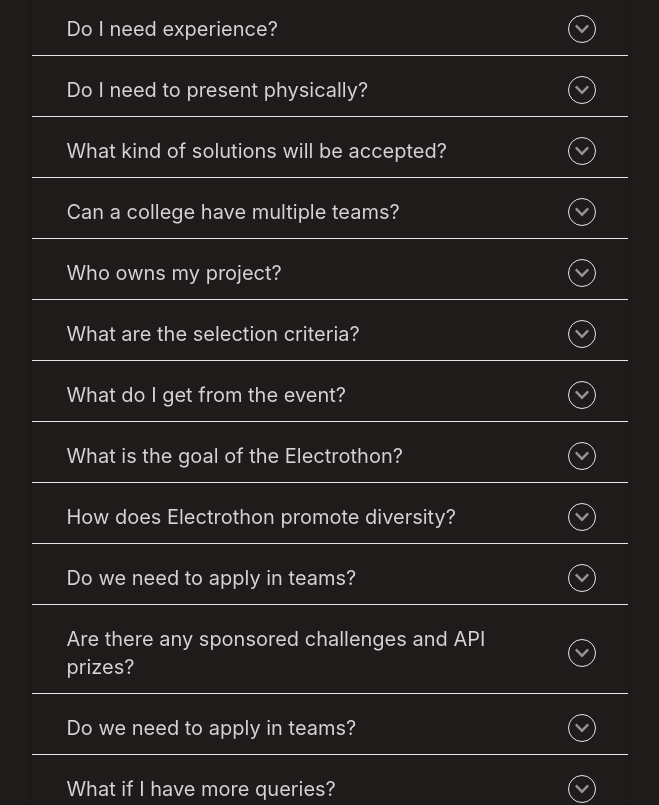
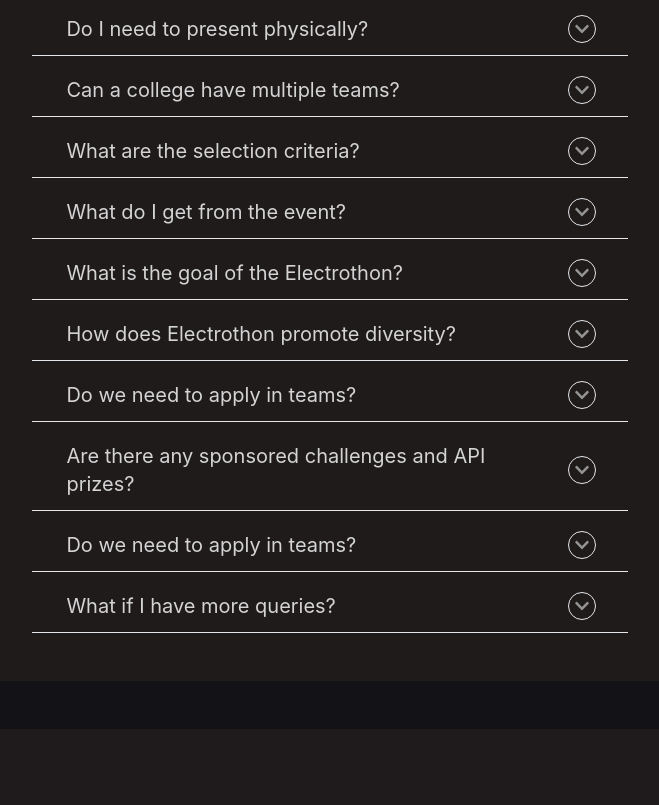
Before and after one commit to spec-nith/Electrothon, a React (Create React App) app: page / in a window 1280 px wide. Shown: the part 5220-6025 px from the top of the page, without its empty margins (310-969 px from the left). Built offline with nearby package versions, Linux system fonts and the light colour scheme.

Commit message:
Improved view

```diff
--- a/src/colors.css
+++ b/src/colors.css
@@ -5,7 +5,7 @@ body {
 .container-theme {
   border-radius: 10px;
   background-color: rgba(34, 30, 30, 0.83);
-  @apply md:my-12 md:p-12;
+  @apply my-4 py-8 md:my-12 md:p-12;
 
 }
 
--- a/src/components/FAQs/faq.js
+++ b/src/components/FAQs/faq.js
@@ -55,7 +55,7 @@ export default function faq() {
         Commonly Asked Questions
       </h1>
       <div className="lg:w-3/5 mx-auto">
-        <div className="shadow row faqs-tabs">
+        <div className="row faqs-tabs">
           {FaqArray.map((props) => {
             return <FaqTab props={props} key={props.title + Math.random()} />;
           })}
--- a/src/components/FAQs/faq_master.json
+++ b/src/components/FAQs/faq_master.json
@@ -1,8 +1,4 @@
 [
-  {
-    "title": "What is Electrothon?",
-    "content": "Electrothon is a national level hackathon where you come with an idea and leave with a community. It is a platform to develop cool projects and showcase them to internationally acclaimed Tech-Speakers and Judges. Above all, you leave with quirky T-Shirts and coolest stickers :)"
-  },
   {
     "title": "Do I need to have some specific qualifications to be a participant for the Electrothon?",
     "content": "Yes, you must be a student from any designated University/College."
@@ -16,16 +12,8 @@
     "content": "No, the complete hackathon is virtual, join our discord channel to stay updated."
   },
   {
-    "title": "What kind of solutions will be accepted?",
-    "content": "You can propose solutions based on the themes mentioned in the project category. Technology does not matter."
-  },
-  {
     "title": "Can a college have multiple teams?",
     "content": "Yes, there is no restriction here. We also welcome inter-college teams."
-  },
-  {
-    "title": "Who owns my project?",
-    "content": "The team that develops the project is the owner of the project. We do encourage sharing of code with others in the community or making code open source but it is not mandatory."
   },
   {
     "title": "What are the selection criteria?",
@@ -33,7 +21,7 @@
   },
   {
     "title": "What do I get from the event?",
-    "content": "The winners will be awarded prizes worth 30k. The short-listed participants will get certificates, swags and a platform to showcase their talents. There will be special prizes for the best hack built on the APIs and SDKs of the partner companies."
+    "content": "The winners will be awarded prizes . The short-listed participants will get certificates, swags and a platform to showcase their talents. There will be special prizes for the best hack built on the APIs and SDKs of the partner companies."
   },
   {
     "title": "What is the goal of the Electrothon?",
@@ -53,7 +41,7 @@
   },
   {
     "title": "Do we need to apply in teams?",
-    "content": "There will be API prizes from multiple sponsors to build a hack on top of their APIs or SDKs. Keep an eye out on the website and social media handles, where we'll be adding more ideas to hack on closer to the event. Teams are free to pick from them as well."
+    "content": "Yes, the hackathon requires you to register in a team of a minimum of 2 and a maximum of 4 participants."
   },
   {
     "title": "What if I have more queries?",
```
Also changed, not shown: public/climate.png (added), public/cyberb.jpg (added).
